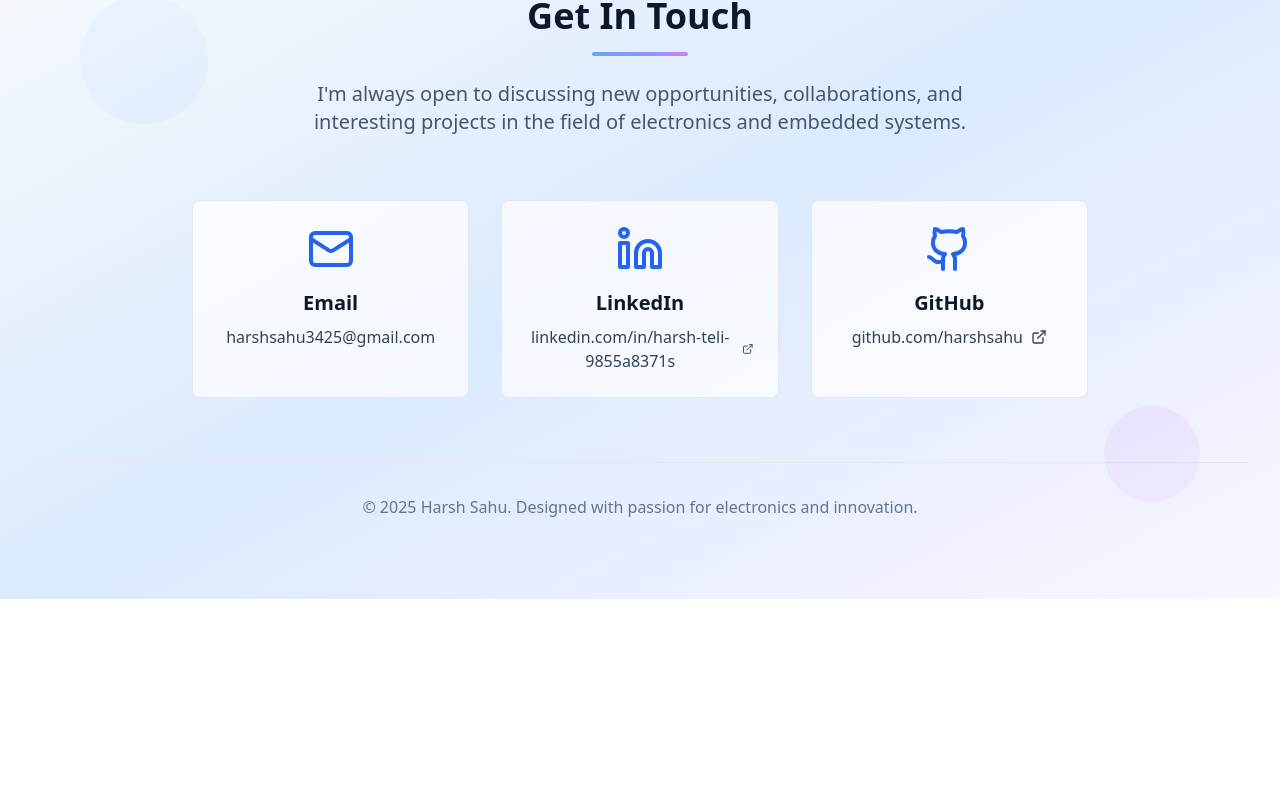
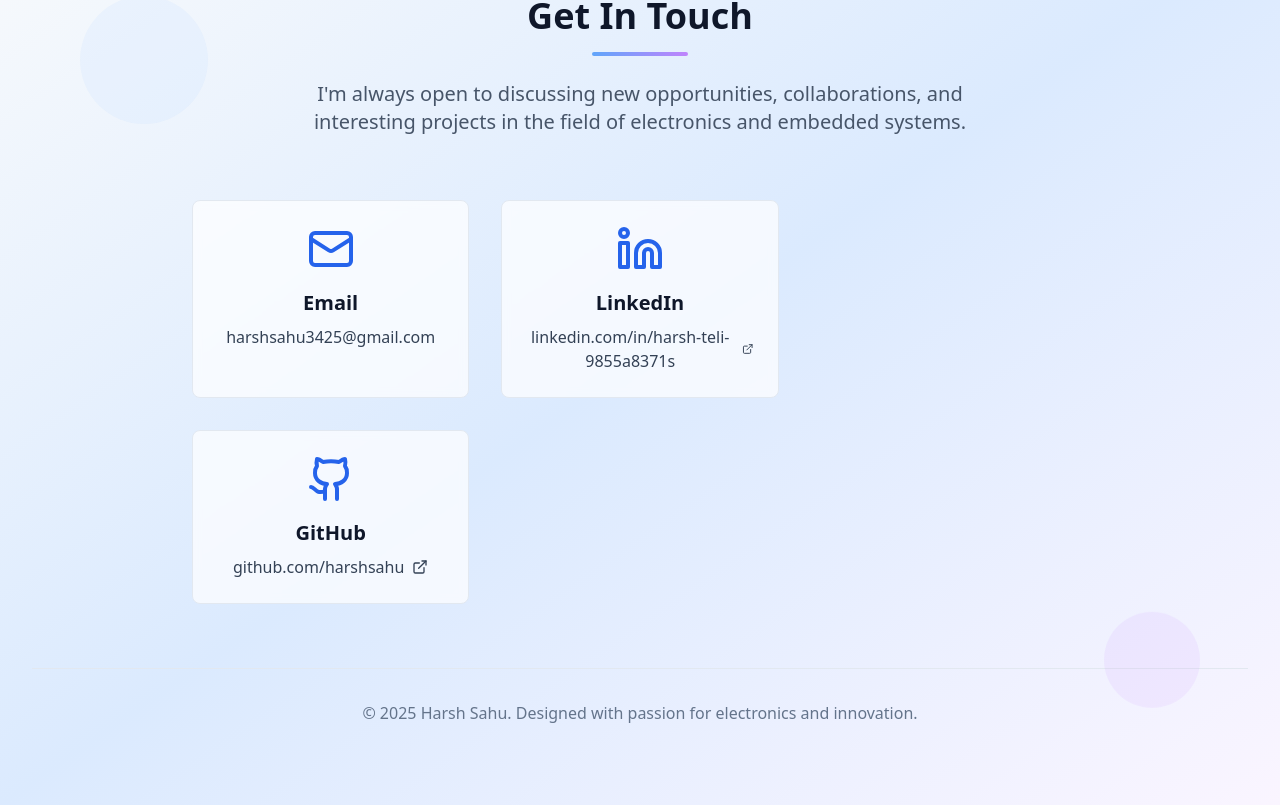
Before and after one commit to HarshSahu270/Portfolio, a React (Vite) app: page / in a window 1280 px wide. Shown: the part 4818-5623 px from the top of the page. Before the commit the page ends 5417 px from the top, so only its background shows below. Built offline with nearby package versions, Linux system fonts and the light colour scheme.

Commit message:
Update App.tsx

```diff
--- a/src/App.tsx
+++ b/src/App.tsx
@@ -616,6 +616,11 @@ function App() {
                 <ExternalLink className="w-4 h-4 ml-2 group-hover:translate-x-1 transition-transform duration-300" />
               </p>
             </a>
+            <a
+              href="https://linkedin.com/in/harsh-teli-9855a8371s"
+              target="_blank"
+              rel="noopener noreferrer"
+            />
 
             <a
               href="https://github.com/HarshSahu270"
```
